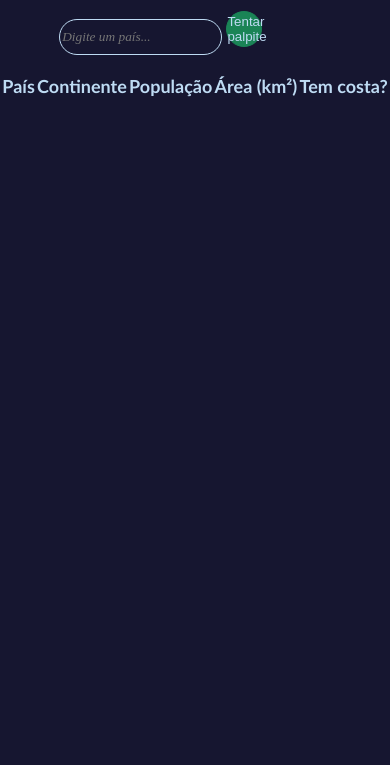
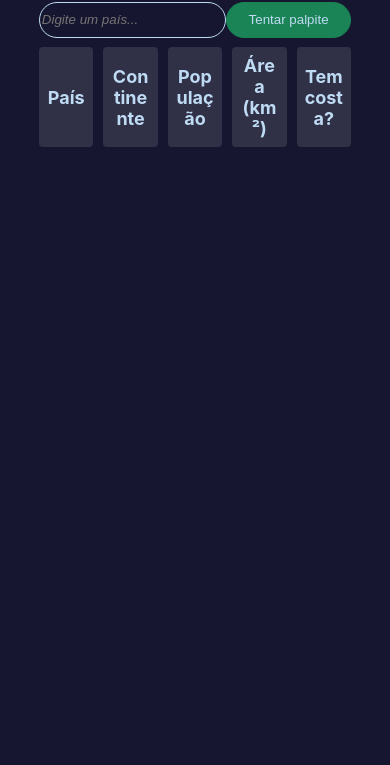
Before and after one commit to TerraTheOnly/mundo, a plain HTML site: page index.html in a window 390 px wide. Shown: the part 79-844 px from the top of the page. Drawn offline with Linux system fonts and the light colour scheme.

Commit message:
melhora layout responsivo

```diff
--- a/index.html
+++ b/index.html
@@ -1,7 +1,9 @@
 <!DOCTYPE html>
 
 <html lang="pt-BR">
+
 <head>
+    <meta name="viewport" content="width=device-width, initial-scale=1">
     <meta charset="UTF-8">
     <title>Mundo</title>
     <link rel="stylesheet" href="style.css">
@@ -9,19 +11,21 @@
 
 <body>
     <nav>
-            <img class="logo-globo" src="globo.png" alt="Globo terrestre">
+        <img class="logo-globo" src="globo.png" alt="Mundo">
         <h1>MUNDO</h1>
-            <div id="navbar">
+        <!--<div id="navbar">
             <span class="navbar-el">Como Jogar</span>
-            </div>
+        </div>-->
     </nav>
     <main>
+        <div class="input-wrapper">
             <input id="input-palpite" type="text" value="" placeholder="Digite um país...">
             <div id="preview-container"></div>
+        </div>
         <button id="btn-palpite">Tentar palpite</button>
-            <div id="aviso-container"><span id="aviso"></span></div>
-            <div id="palpites-container"></div>
     </main>
+    <div id="preview-container"></div>
+    <div class="aviso-wrapper"><span id="aviso"></span></div>
 
     <div class="nomes">
         <span>País</span>
@@ -30,7 +34,9 @@
         <span>Área (km²)</span>
         <span>Tem costa?</span>
     </div>
+    <div id="palpites-container"></div>
 
     <script src="script.js"></script>
 </body>
+
 </html>
--- a/style.css
+++ b/style.css
@@ -1,14 +1,31 @@
 * {
     margin: 0;
     padding: 0;
+}
+
+@media (max-width: 600px) {
+    main {
+        padding: 8px;
+    }
+
+    h1 {
+        font-size: 24px;
+    }
+
+    button,
+    input,
+    select {
+        width: 100%;
+    }
 }
 
 body {
     background-color: rgb(22, 22, 48);
     color: #bedbf3;
 
-    font-family: 'Gill Sans', 'Gill Sans MT', Calibri, 'Trebuchet MS', sans-serif;
+    font-family: 'Inter', 'Gill Sans', 'Gill Sans MT', Calibri, 'Trebuchet MS', sans-serif;
 }
+
 nav {
     display: flex;
     flex-wrap: nowrap;
@@ -17,33 +34,43 @@ nav {
     padding: 1%;
     box-sizing: border-box;
     color: #bedbf3;
-     border-bottom: 3px solid #bedbf3;
+    border-bottom: 3px solid #bedbf3;
 }
+
 .logo-globo {
     width: 60px;
     height: 60px;
     object-fit: contain;
     margin-right: -6px;
 }
+
 main {
-    width: 70%;
+    display: flex;
+    justify-content: space-evenly;
+
+    width: 80%;
     margin: auto;
-
-    padding: 5%;
+    padding: 2.5%;
 }
 
 #navbar {
     margin-left: auto;
 }
+
 .navbar-el {
     margin: 1%;
     white-space: nowrap;
-    font-family:'Courier New', Courier, monospace;
+    font-family: 'Courier New', Courier, monospace;
     color: #bedbf3;
 }
 
+.input-wrapper {
+    position: relative;
+    min-width: 60%;
+}
+
 input {
-    width: 60%;
+    width: 100%;
     height: 36px;
 
     padding: 1%;
@@ -54,54 +81,60 @@ input {
     border: 1px solid #bedbf3;
 
     color: antiquewhite;
-    font-family: times new roman;
+}
 
+#preview-container {
+    position: absolute;
+    top: 100%;
+    left: 0;
+    width: 100%;
+    margin-top: 5px;
+    z-index: 10;
+
+    display: flex;
+    flex-flow: column nowrap;
+    gap: 5px;
+
+    max-height: 250px;
+    overflow-y: auto;
+}
+
+.previewPalpite-ind {
+    display: flex;
+    align-items: center;
+
+    height: 36px;
+    padding: 0 12px;
+    box-sizing: border-box;
+
+    cursor: pointer;
+    text-decoration: none;
+    border-radius: 8px;
+    background-color: rgb(23, 9, 56);
+}
+
+.previewPalpite-ind:hover {
+    background-color: rgb(41, 20, 92);
 }
 
 input::placeholder {
     font-style: italic;
 }
 
-
-
-#preview-container {
-    width: 60%;
-    height: 36px;
-
-    box-sizing: border-box;
-
-    display: flex;
-    flex-flow: column nowrap;
-    gap: 5px;
-
-    position: fixed;
-}
-.previewPalpite-ind {
-    height: 36px;
-
-    padding: 1%;
-    box-sizing: border-box;
-
-    text-decoration: none;
-    background-color: rgb(23, 9, 56);
-}
-.previewPalpite-ind:hover {
-    background-color: rgb(41, 20, 92);
-}
 #btn-palpite {
-    width: 13%;
+    min-width: 15%;
     height: 36px;
 
     border-radius: 20px;
     border: 1px solid #1a8456;
     background-color: #1a8456;
     color: #bedbf3;
-
 }
 
 #aviso-container {
     min-width: 100%;
 }
+
 #aviso {
     color: #ee1330;
 }
@@ -109,14 +142,49 @@ input::placeholder {
 #palpites-container {
     display: flex;
     flex-flow: column-reverse nowrap;
-
+    gap: 10px;
+    max-width: 80%;
+    margin: 20px auto 0;
 }
 
-.nomes {
-    display: flex;
-    justify-content:space-evenly;
-    gap: -20px;
+.nomes,
+.palpite {
+    display: grid;
+    grid-template-columns: repeat(5, 1fr);
+    gap: 10px;
+
+    width: 80%;
+    margin: 0 auto;
+
     font-size: 18px;
     font-weight: bold;
     color: #bedbf3;
+    text-align: center;
 }
+
+.nomes span,
+.palpite-stat {
+    display: flex;
+    align-items: center;
+    justify-content: center;
+
+    min-height: 48px;
+    padding: 8px;
+    box-sizing: border-box;
+
+    background-color: rgb(48, 48, 71);
+    border-radius: 4px;
+    overflow-wrap: anywhere;
+}
+
+.palpite-nome {
+    background-color: rgb(48, 48, 71);
+}
+
+.palpite-stat-certo {
+    background-color: rgb(4, 136, 59);
+}
+
+.palpite-stat-errado {
+    background-color: rgb(136, 4, 59);
+}
```
Lines whose indentation alone changed are shown as unchanged.
